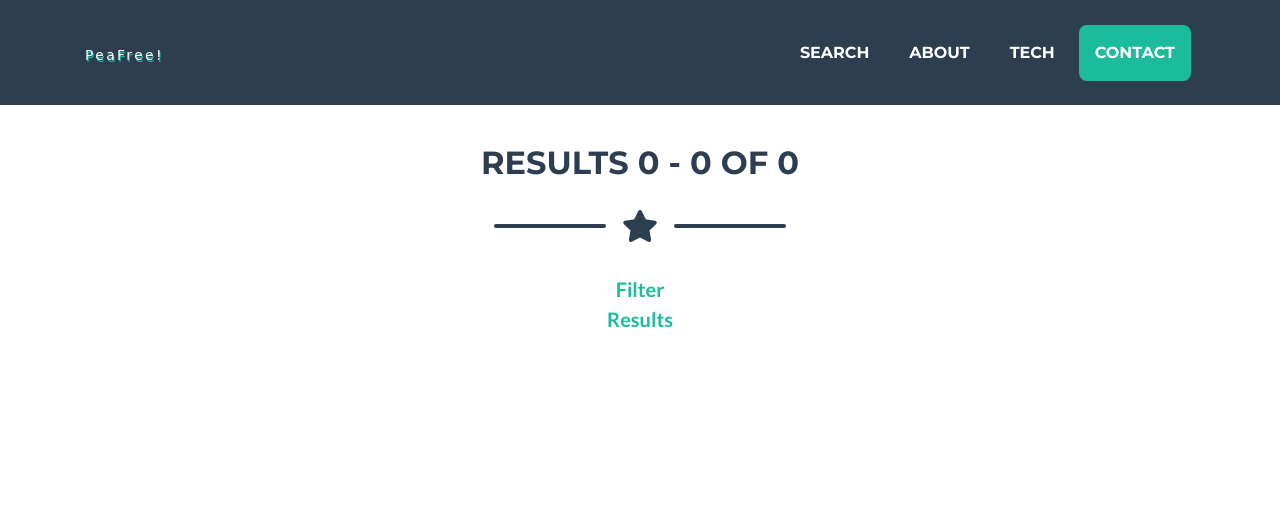
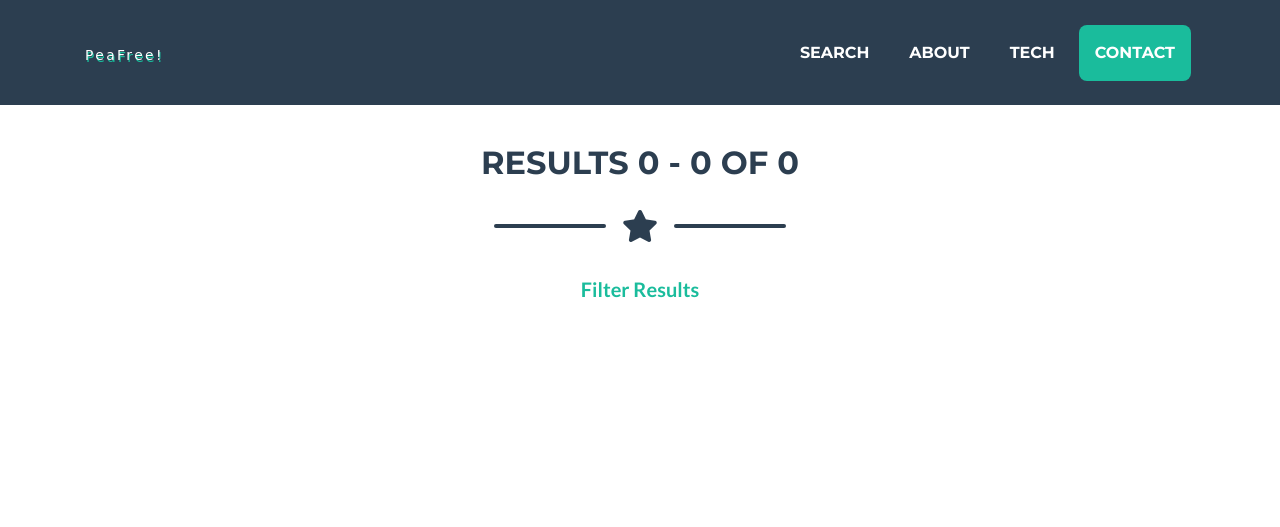
Before and after one commit to MikeAleksa/PeaFree, a Django app: page /search/results/ in a window 1280 px wide. Shown: the top 527 px of the page. Run offline with Django 3.2, Linux system fonts and the light colour scheme; data that the repository does not hold is empty; some libraries are stand-ins or nearby versions; some web fonts are replaced.

Commit message:
fix bug where results column is too narrow if no search results

```diff
--- a/food_search/static/css/search.css
+++ b/food_search/static/css/search.css
@@ -8,5 +8,5 @@
 }
 
 input[type="text"] {
-    border: none
+    border: none;
 }
--- a/food_search/templates/food_search/results.html
+++ b/food_search/templates/food_search/results.html
@@ -9,7 +9,7 @@
 
     <!-- filter results -->
     <div class="row lead text-center">
-        <dt class="col-lg-8 mx-auto">
+        <dt class="mx-auto">
             <div class="m-auto align-content-center text-center" data-toggle="modal"
                  data-target="#advancedSearchModel">
                 <p><a href="#/">Filter Results</a></p>
@@ -127,7 +127,7 @@
                                         <dd>{{ result.food_form }}</dd>
                                         {% with diets=result.diets %}
                                             {% if diets != None %}
-                                                <dt>Special Diet:</dt>
+                                                <dt>Special Diet</dt>
                                                 <dd>{{ diets }}</dd>
                                             {% endif %}
                                         {% endwith %}
```
